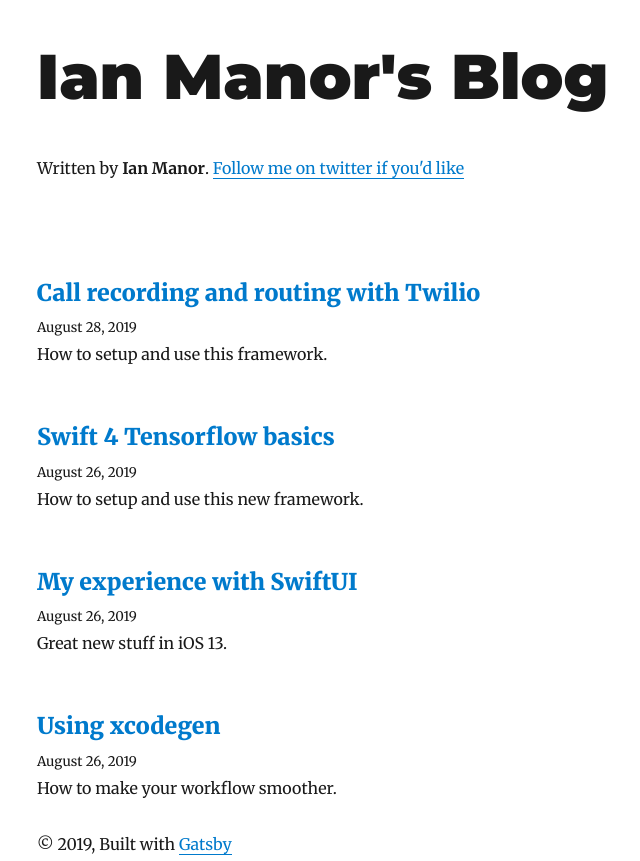
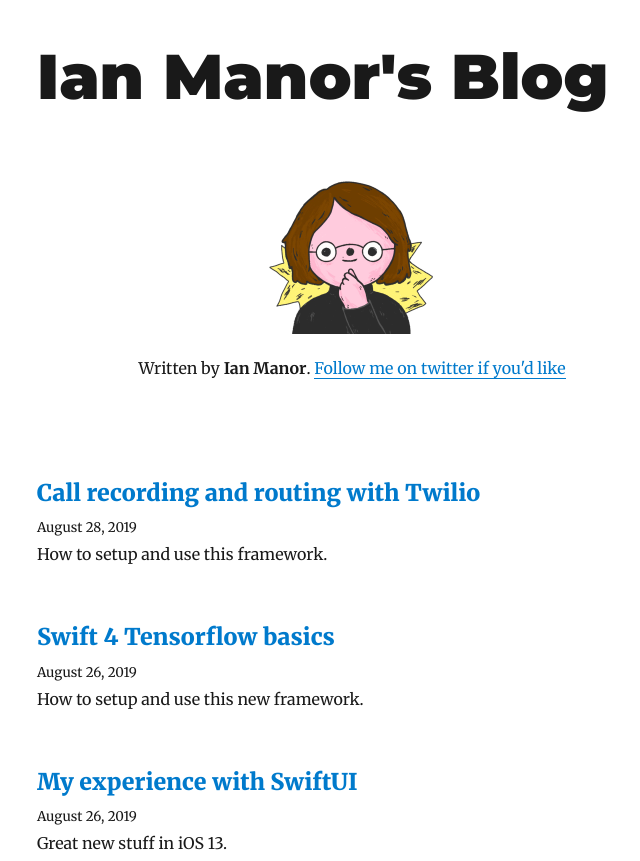
Before and after one commit to imvm/imvm.github.io, a Gatsby site: page / in a window 1280 px wide. Shown: the top 861 px of the page, without its empty margins (288-928 px from the left). Built offline with nearby package versions, Linux system fonts and the light colour scheme; Gatsby itself is replaced by a stand-in of ours; some packages are replaced by stand-ins of ours.

Commit message:
Add profile image

```diff
--- a/src/components/bio.js
+++ b/src/components/bio.js
@@ -16,7 +16,7 @@ const Bio = () => {
     query BioQuery {
       avatar: file(absolutePath: { regex: "/profile-pic.jpg/" }) {
         childImageSharp {
-          fixed(width: 50, height: 50) {
+          fixed(width: 200, height: 200) {
             ...GatsbyImageSharpFixed
           }
         }
@@ -37,9 +37,21 @@ const Bio = () => {
     <div
       style={{
         display: `flex`,
+        flexDirection: `column`,
         marginBottom: rhythm(2.5),
+        justifyContent: `center`,
+        alignItems: `center`,
       }}
     >
+    <Image
+      fixed={data.avatar.childImageSharp.fixed}
+      alt={author}
+      style={{
+        marginBottom: 0,
+        minWidth: 200,
+        minHeight: 200,
+      }}
+    />
       <p>
         Written by <strong>{author}</strong>.
         {` `}
--- a/src/components/layout.js
+++ b/src/components/layout.js
@@ -23,6 +23,8 @@ class Layout extends React.Component {
               boxShadow: `none`,
               textDecoration: `none`,
               color: `inherit`,
+              justifyContent: `center`,
+              alignItems: `center`,
             }}
             to={`/`}
           >
```
Also changed, not shown: content/assets/profile-pic.jpg (added).
